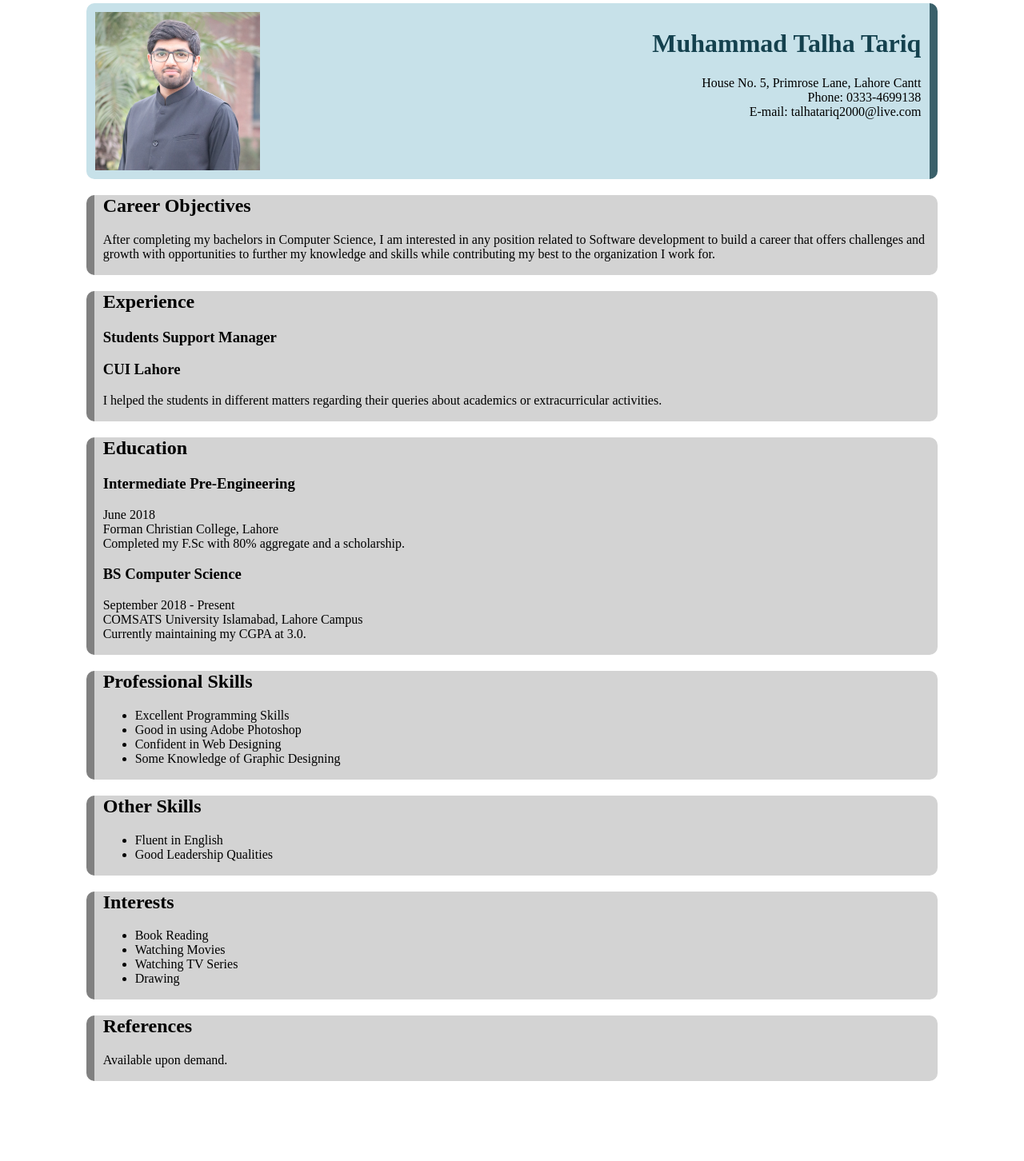
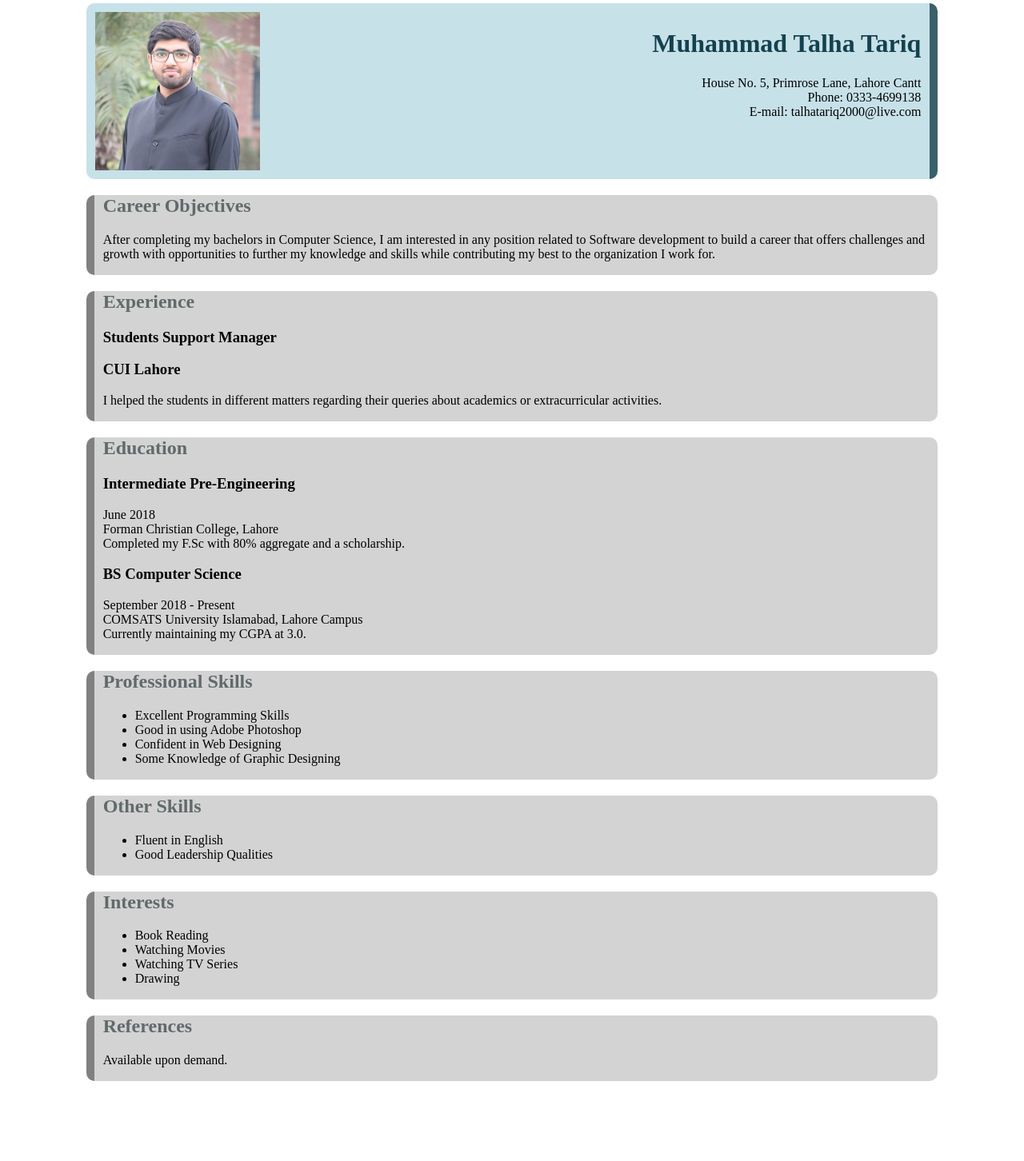
Before and after one commit to talhatariq2000/FA18-BCS-129, a PHP site: page / in a window 1280 px wide. Shown: the part 96-1548 px from the top of the page at 80% size. Run offline with PHP 8.4, Linux system fonts and the light colour scheme.

Commit message:
Update styles.css

```diff
--- a/styles.css
+++ b/styles.css
@@ -8,6 +8,9 @@ img{
 }
 h1{
     color: #14414e;
+}
+h2{
+    color: #616A6B;
 }
 div.name{
     background-color: #C7E1E9;
```
